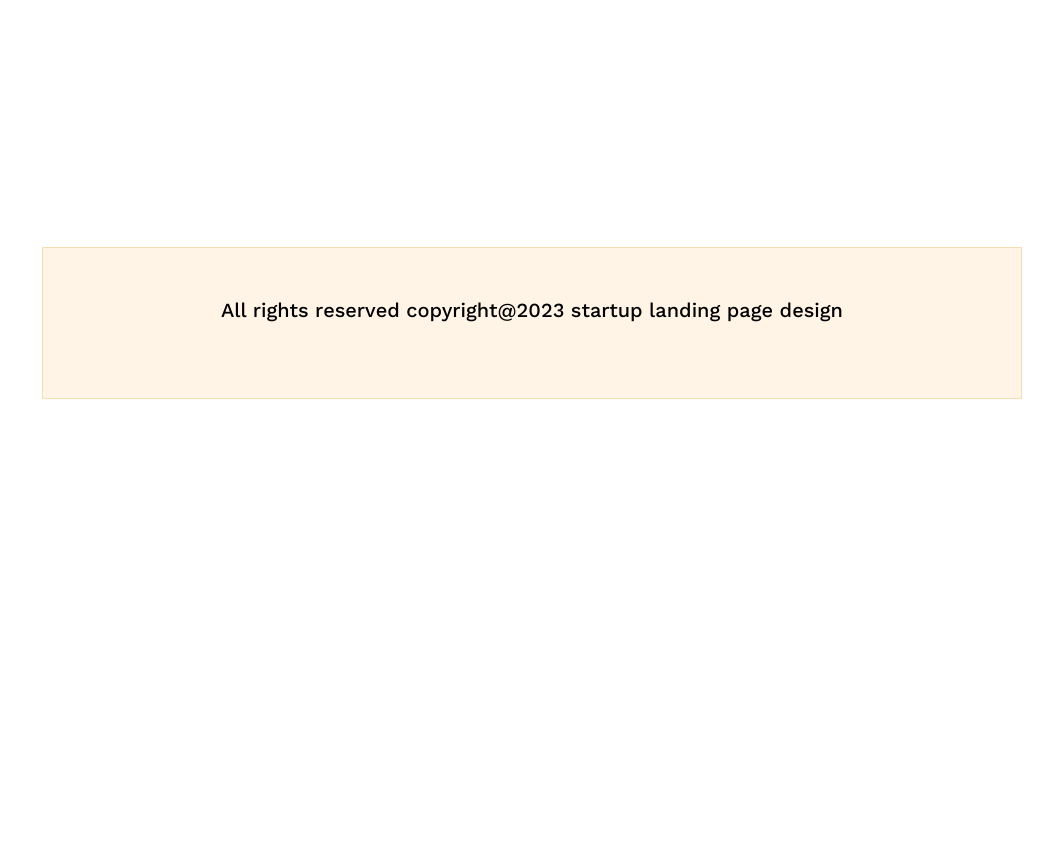
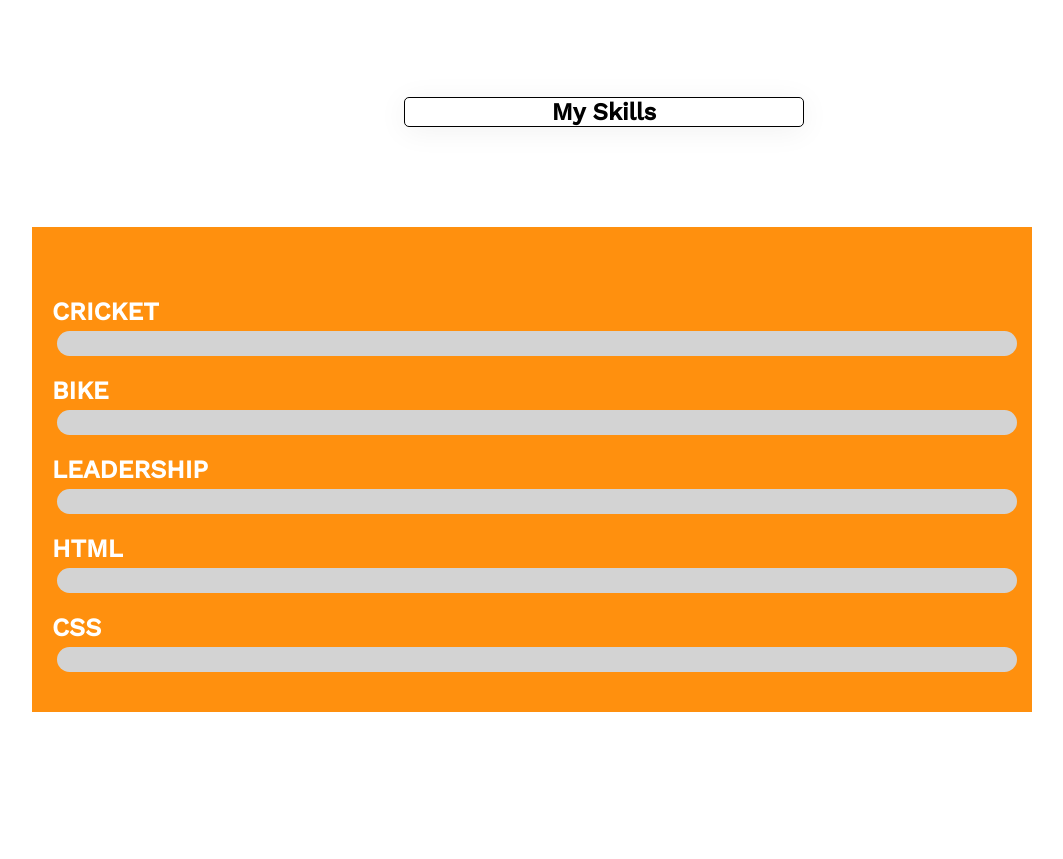
Before and after one commit to sumonahmedmahadi44/assignment-2-architect, a plain HTML site: page index.html in a window 1280 px wide. Shown: the part 5366-6225 px from the top of the page, without its empty margins (108-1171 px from the left). Before the commit the page ends 5915 px from the top, so only its background shows below. Drawn offline with nearby package versions, Linux system fonts and the light colour scheme.

Commit message:
added bonus section

```diff
--- a/index.html
+++ b/index.html
@@ -185,7 +185,18 @@
 
     <!-- Bonus section  -->
 
-
+<section>
+    <h2 class="skill-title">My <span>Skills</span></h2>
+    <div class="my-skills">
+     <ul>
+        <li class="cricket">cricket</li>
+        <li class="bike">Bike</li>
+        <li class="leadership">leadership</li>
+        <li class="html">Html</li>
+        <li class="css">CSS</li>
+     </ul>
+    </div>
+</section>
 
 
 
--- a/style.css
+++ b/style.css
@@ -2,6 +2,7 @@
     margin: 0;
     padding: 0;
     font-family: 'Work Sans', sans-serif;
+    box-sizing: border-box;
 }
 
 /* header section  */
@@ -220,6 +221,102 @@ top: 2804px;
 
  /* Bonas section  */
 
+ .skill-title{
+    font: 35px;
+    font-weight: 700;
+    border: 1px solid black;
+    border-radius: 5px;
+    background: #FFFFFF;
+box-shadow: 0px 4px 30px rgba(0, 0, 0, 0.06);
+    width: 400px;
+    text-align: center;
+
+    margin: 0 40% 100px 40%;
+
+ }
+ .my-skills{
+    background-color: #FF900E;
+    width: 1000px;
+    padding: 20px;
+    color: white;
+    margin: 0 auto;
+ }
+ .my-skills li{
+    list-style: none;
+    margin: 50px 0;
+    font-size: 25px;
+    font-weight: bolder;
+    text-transform: uppercase;
+    position: relative;
+ }
+ .my-skills li::before{
+
+    content: '';
+    position: absolute;
+    top: calc(100% + 5px);
+    left: 5px;
+    background-color: lightgrey;
+    width: 100%;
+    height: 25px;
+    border-radius: 1000px;
+ }
+ .my-skills li::after{
+
+    content: '';
+    position: absolute;
+    top: calc(100% + 5px);
+    left: 5px;
+    background-color: black;
+    width: 0;
+    height: 25px;
+    border-radius: 1000px;
+
+    animation-duration: 3s;
+    animation-timing-function: linear;
+    animation-delay: 2s;
+    animation-iteration-count: infinite;
+    -o-animation-direction: forward;
+ }
+ .my-skills li.cricket::after{
+    animation-name: cricket;
+ }
+ @keyframes cricket{
+    to{
+        width: 90%;
+    }
+ }
+ .my-skills li.bike::after{
+    animation-name: bike;
+ }
+ @keyframes bike{
+    to{
+        width: 100%;
+    }
+ }
+ .my-skills li.leadership::after{
+    animation-name: leadership;
+ }
+ @keyframes leadership{
+    to{
+        width: 50%;
+    }
+ }
+ .my-skills li.html::after{
+    animation-name: html;
+ }
+ @keyframes html{
+    to{
+        width: 60%;
+    }
+ }
+ .my-skills li.css::after{
+    animation-name: css;
+ }
+ @keyframes css{
+    to{
+        width: 70%;
+    }
+ }
 
 
 
```
